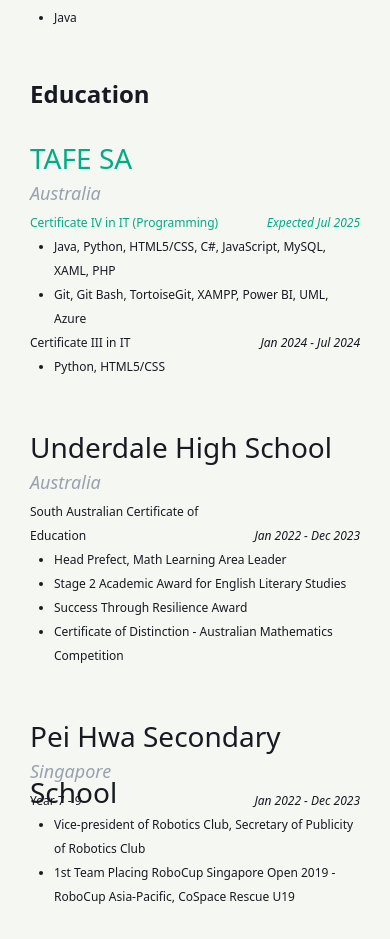
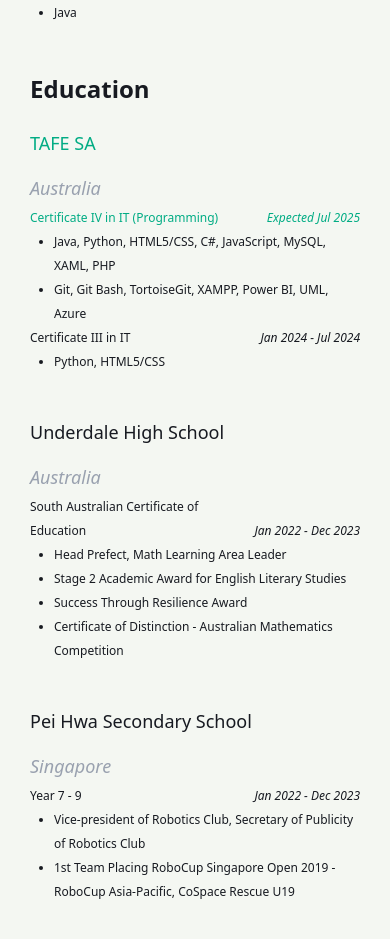
Before and after one commit to elisha-b/portfolio, a React (Vite) app: page / in a window 390 px wide. Shown: the part 1222-2161 px from the top of the page. Built offline with nearby package versions, Linux system fonts and the light colour scheme.

Commit message:
Sized down <h3> tag

```diff
--- a/src/App.css
+++ b/src/App.css
@@ -39,6 +39,9 @@
   h2 {
     font-size: 24px;
   }
+  h3 {
+    font-size: 18px;
+  }
   .main {
     display: block;
     padding: 30px;
@@ -51,8 +54,8 @@
     margin-top: 50px;
   }
   .logo {
-    height: 50px;
-    width: 50px;
+    height: 45px;
+    width: 45px;
   }
 }
 
```
